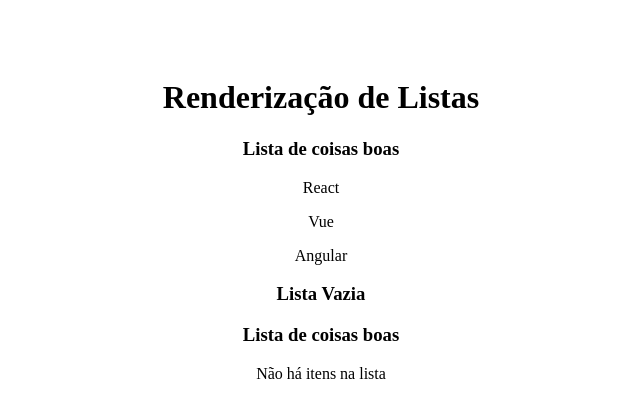
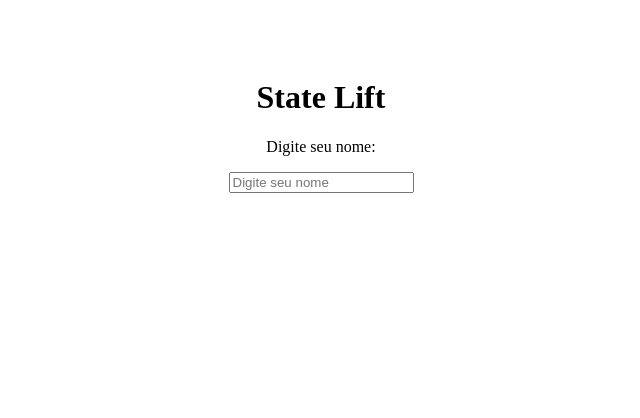
Before and after one commit to Daniel-Penelva/Aprendendo-React-com-JavaScript, a React (Create React App) app: page / in a window 1280 px wide. Shown: the top 418 px of the page, without its empty margins (319-959 px from the left). Built offline with nearby package versions, Linux system fonts and the light colour scheme.

Commit message:
State Lift

```diff
--- a/src/App.js
+++ b/src/App.js
@@ -1,19 +1,18 @@
 import "./App.css";
-import OutraLista from "./components/ex7-renderizacao-listas/OutraLista";
+import {useState} from 'react'
+import SeuNome from "./components/ex8-state-lift/SeuNome";
+import Saudacao from "./components/ex8-state-lift/Saudacao";
 
 
 function App() {
 
-  const meusItens = ['React', 'Vue', 'Angular']
+  const [nome, setNome] = useState()
 
   return (
     <div className="App">
-      <h1>Renderização de Listas</h1>
-
-      <OutraLista itens = {meusItens} />
-
-      <h3> Lista Vazia</h3>
-      <OutraLista itens = {[]} />
+      <h1>State Lift</h1>
+      <SeuNome setNome={setNome}/>
+      <Saudacao nome = {nome}/>
     </div>
   );
 }
--- /dev/null
+++ b/src/components/ex8-state-lift/Saudacao.js
@@ -0,0 +1,42 @@
+function Saudacao({ nome }) {
+
+    function gerarSaudacao(gerarNome){
+        return `Olá,  ${gerarNome}, tudo bem?`
+    }
+
+
+    return (
+        <>
+            {nome && <p>{gerarSaudacao(nome)}</p>}
+        </>
+     );
+}
+
+export default Saudacao;
+
+/*
+
+return (
+        <>
+            {nome && <p>{gerarSaudacao(nome)}</p>}
+        </>
+);
+
+Explicando passo a passo:
+
+1. return: Este é o ponto em que a função do componente retorna o que será renderizado na interface do usuário.
+
+2. <> e </>: Essas tags vazias (<> e </>) representam um fragmento. Um fragmento é usado quando você deseja retornar vários elementos adjacentes
+sem adicionar um elemento pai extra ao DOM. Isso ajuda a manter a estrutura do DOM limpa e semântica.
+
+3. {nome && <p>{gerarSaudacao(nome)}</p>}: Esta é uma expressão condicional que renderiza um parágrafo (<p>) com base na condição nome.
+
+    - nome é uma variável ou propriedade que parece ser usada na condição.
+    - && é o operador lógico "E" que executa a segunda parte da expressão somente se a primeira parte for verdadeira.
+    - <p>{gerarSaudacao(nome)}</p> é a parte que será renderizada se nome for verdadeiro. Esta parte inclui a chamada de uma função
+      gerarSaudacao(nome) para gerar uma saudação com base no valor de nome.
+
+Em resumo, o código está verificando se a variável nome existe ou se possui um valor verdadeiro. Se nome for verdadeiro, ele renderiza um
+parágrafo com uma saudação com base no valor de nome usando a função gerarSaudacao(nome). Caso contrário, nada será renderizado, graças ao
+operador &&. Isso é uma forma de renderização condicional que permite exibir conteúdo com base em uma condição específica.
+*/
--- /dev/null
+++ b/src/components/ex8-state-lift/SeuNome.js
@@ -0,0 +1,14 @@
+function SeuNome({ setNome }) {
+  return (
+    <div>
+      <p>Digite seu nome:</p>
+      <input
+        type="text"
+        placeholder="Digite seu nome"
+        onChange={(e) => setNome(e.target.value)}
+      />
+    </div>
+  );
+}
+
+export default SeuNome;
```
Also changed, not shown: 1 other file (tests, documents, lock files or other folders).
